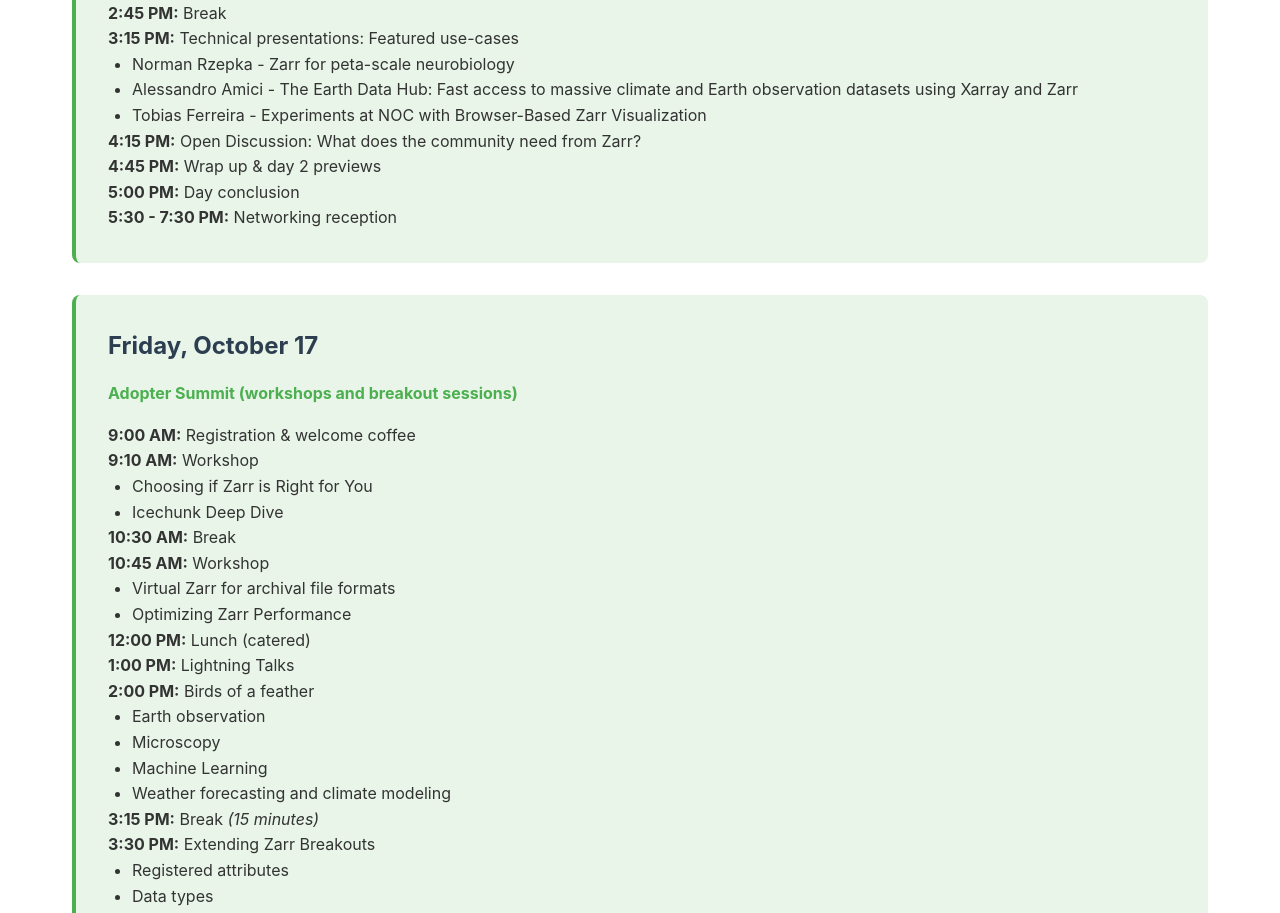
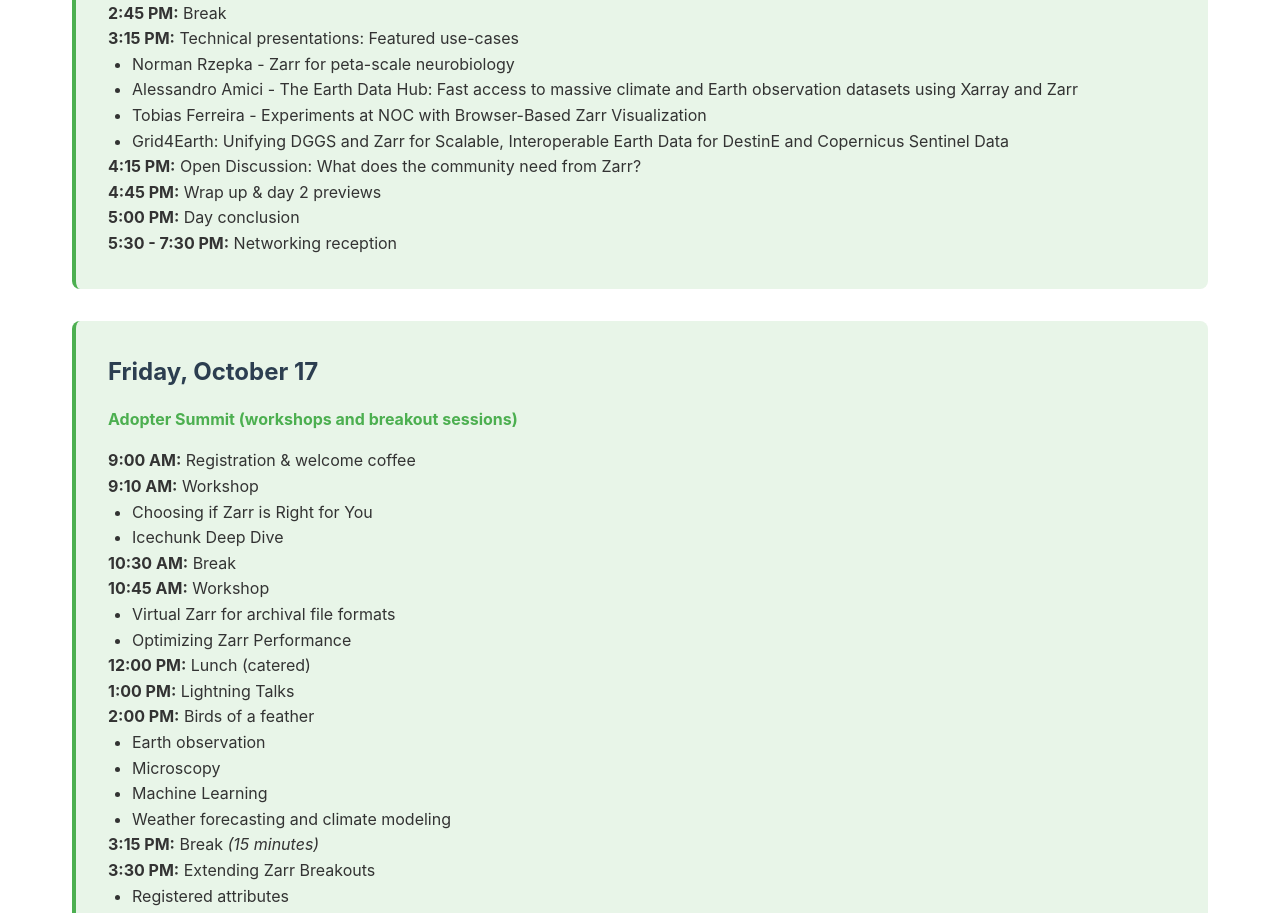
Before and after one commit to zarr-developers/zarr-summit-2025, a Next.js app: page /zarr-summit-2025/schedule in a window 1280 px wide. Shown: the part 1540-2453 px from the top of the page. Built offline with nearby package versions, Linux system fonts and the light colour scheme.

Commit message:
Add another talk

```diff
--- a/app/schedule/page.tsx
+++ b/app/schedule/page.tsx
@@ -206,6 +206,10 @@ export default function Schedule() {
                   Tobias Ferreira - Experiments at NOC with Browser-Based Zarr
                   Visualization
                 </li>
+                <li>
+                  Grid4Earth: Unifying DGGS and Zarr for Scalable, Interoperable
+                  Earth Data for DestinE and Copernicus Sentinel Data
+                </li>
               </ul>
               <p>
                 <strong>4:15 PM:</strong> Open Discussion: What does the
```
